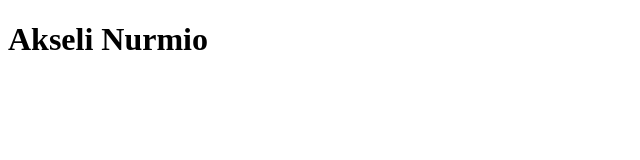
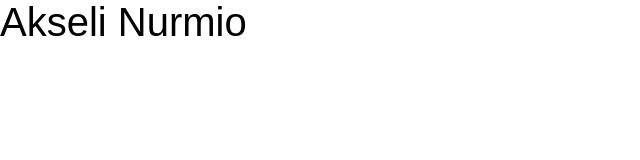
Before and after one commit to akselinurmio/akselinurmio.fi, a Gatsby site: page / in a window 1280 px wide. Shown: the whole page, without its empty margins (0-640 px from the left). Built offline with nearby package versions, Linux system fonts and the light colour scheme; Gatsby itself is replaced by a stand-in of ours; a web font is replaced by a local one.

Commit message:
Add global stylings

```diff
--- /dev/null
+++ b/src/components/GlobalStyle.ts
@@ -0,0 +1,48 @@
+import { createGlobalStyle, css } from "styled-components"
+import { bodyFontProperties } from "../variables/fonts"
+
+const style = css`
+  @font-face {
+    font-family: "Lexend Exa";
+    font-style: normal;
+    font-weight: 400;
+    src: local("Lexend Exa Regular"), local("LexendExa-Regular"),
+      url("../../assets/fonts/lexend-exa-v1-latin-regular.woff2")
+        format("woff2"),
+      url("../../assets/fonts/lexend-exa-v1-latin-regular.woff") format("woff");
+  }
+
+  html {
+    font-size: 10px;
+  }
+
+  body {
+    background: #fff;
+    margin: 0;
+    font-size: 1.6rem;
+  }
+
+  h1,
+  h2,
+  h3,
+  h4,
+  h5,
+  h6 {
+    ${bodyFontProperties};
+    margin: 0;
+  }
+
+  h1 {
+    font-size: 4rem;
+  }
+  h2 {
+    font-size: 3rem;
+  }
+  h3 {
+    font-size: 2rem;
+  }
+`
+
+const GlobalStyle = createGlobalStyle`${style}`
+
+export default GlobalStyle
--- a/src/layouts/MainLayout.tsx
+++ b/src/layouts/MainLayout.tsx
@@ -1,7 +1,11 @@
 import React from "react"
+import GlobalStyle from "../components/GlobalStyle"
 
 const MainLayout: React.FunctionComponent = ({ children }) => (
-  <div>{children}</div>
+  <React.Fragment>
+    <GlobalStyle />
+    <div>{children}</div>
+  </React.Fragment>
 )
 
 export default MainLayout
--- /dev/null
+++ b/src/variables/easings.ts
@@ -0,0 +1 @@
+export const easeOutQuint = "cubic-bezier(0.23, 1, 0.32, 1)"
--- /dev/null
+++ b/src/variables/fonts.ts
@@ -0,0 +1,6 @@
+import { css } from "styled-components"
+
+export const bodyFontProperties = css`
+  font-family: "Lexend Exa", sans-serif;
+  font-weight: 400;
+`
```
Also changed, not shown: assets/fonts/lexend-exa-v1-latin/lexend-exa-v1-latin-regular.woff (added), assets/fonts/lexend-exa-v1-latin/lexend-exa-v1-latin-regular.woff2 (added).
